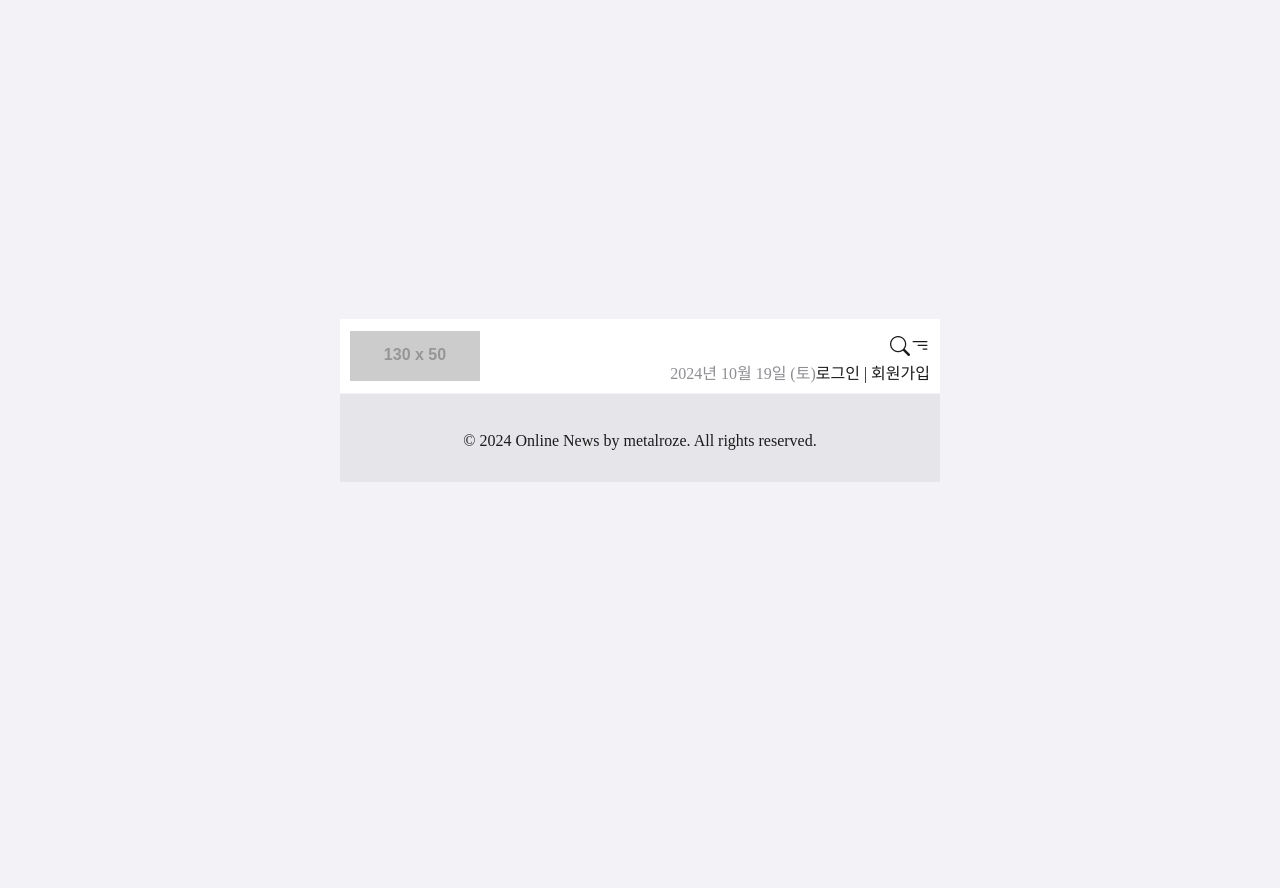
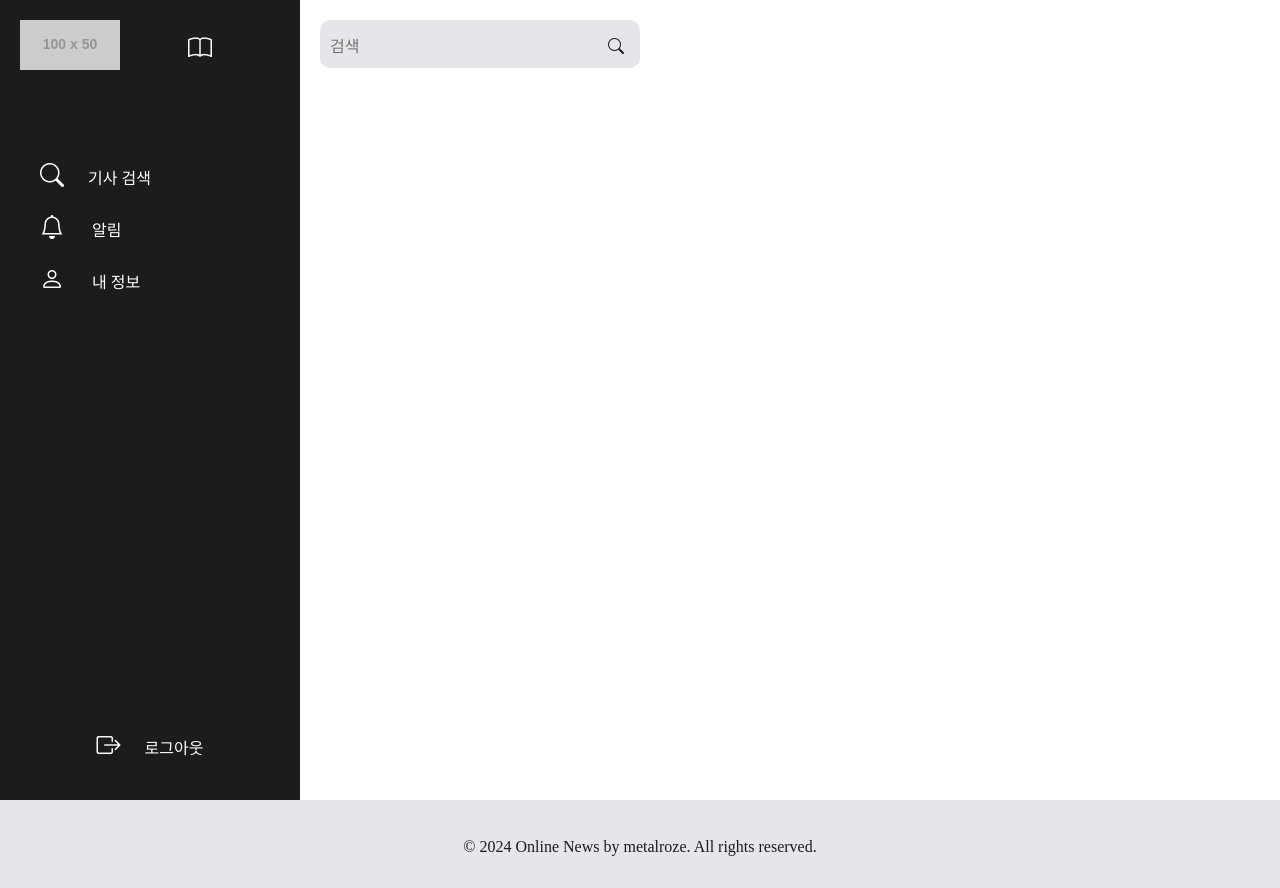
Before and after one commit to MetalRoze/OnlineNews_FE, a React (Vite) app: page /requestManage in a window 1280 px wide. Before the commit the page ends 800 px from the top, so only its background shows below. Built offline with nearby package versions, Linux system fonts and the light colour scheme; a web font is replaced by a local one.

Commit message:
feat: useRef로 검색창 참조, 버튼 이벤트"

```diff
--- a/src/App.jsx
+++ b/src/App.jsx
@@ -30,7 +30,7 @@ const Main = () => {
   const isDetail = location.pathname === '/articleDetail';
 
   // 기사 상세 페이지 헤더
-  const excludedPaths = ["/desktop", "/request-manage",];
+  const excludedPaths = ["/desktop", "/requestManage",];
   const isDesktop = excludedPaths.includes(location.pathname);
 
 
@@ -43,7 +43,6 @@ const Main = () => {
   const currentPath = goBackHeaderPaths.find(item => item.path === location.pathname);
   const isBackHeader = Boolean(currentPath); // 현재 경로가 GoBackHeader 경로인지 확인
   const backHeaderTitle = isBackHeader ? currentPath.title : '';
-
   return (
     <div style={{ width: '100%', height:"100%"}}>
       {!isDetail && !isBackHeader && !isDesktop && <Header />}
@@ -52,7 +51,7 @@ const Main = () => {
       <Routes>
         <Route path="/" element={<TestPage />} />
         <Route path="/desktop" element={<TestPageDT />} />
-        <Route path="/request-manage" element={<RequestManage/>}/>
+        <Route path="/requestManage" element={<RequestManage/>}/>
         <Route path="/login" element={<LoginPage />} />
         <Route path="/signup" element={<SignupPage />} />
         <Route path="/articleDetail" element={<ArticleDtPage />} />
--- a/src/components/SearchBar.jsx
+++ b/src/components/SearchBar.jsx
@@ -1,14 +1,26 @@
-import React from 'react';
+import React, {useRef} from 'react';
 import styled from 'styled-components';
 
+
 export default function SearchBar() {
+    const inputRef = useRef(null);
+
+    const onSearch = () => {
+        const searchText = inputRef.current.value;
+        if (searchText) {
+            console.log(searchText);
+        }
+        inputRef.current.value = '';
+    };
     return (
         <div className='searchbar flex aiCenter pd10 br10'>
-            <input className='searchbar-input'></input>
-            <i className="bi bi-search ml05" />
+            <input
+                className='searchbar-input'
+                type="text"
+                placeholder='검색'
+                ref={inputRef}/>
+
+            <i className="bi bi-search ml05" onClick={onSearch} />
         </div>
     );
 }
-const StyledRequestWrapper = styled.div`
-
-`;
--- a/src/pages/requestManage/RequestManage.jsx
+++ b/src/pages/requestManage/RequestManage.jsx
@@ -1,13 +1,15 @@
 import React from 'react';
 import styled from 'styled-components';
-import AdminRequest from '../../components/AdminRequest';
 import SearchBar from '../../components/SearchBar';
+import Sidebar from '../../components/Sidebar';
 
 export default function RequestManage() {
     return (
-        <div >
-            <SearchBar/>
-            <br></br>
+        <div className="flex" style={{ width: "100vw" }}>
+            <Sidebar />
+            <div className="desktop-container">
+                <SearchBar />
+            </div>
         </div>
     );
 }
--- a/src/styles/styles.css
+++ b/src/styles/styles.css
@@ -225,3 +225,6 @@
     outline: none;
     width: 90%;
 }
+.searchbar i{
+    cursor: pointer;
+}
```
